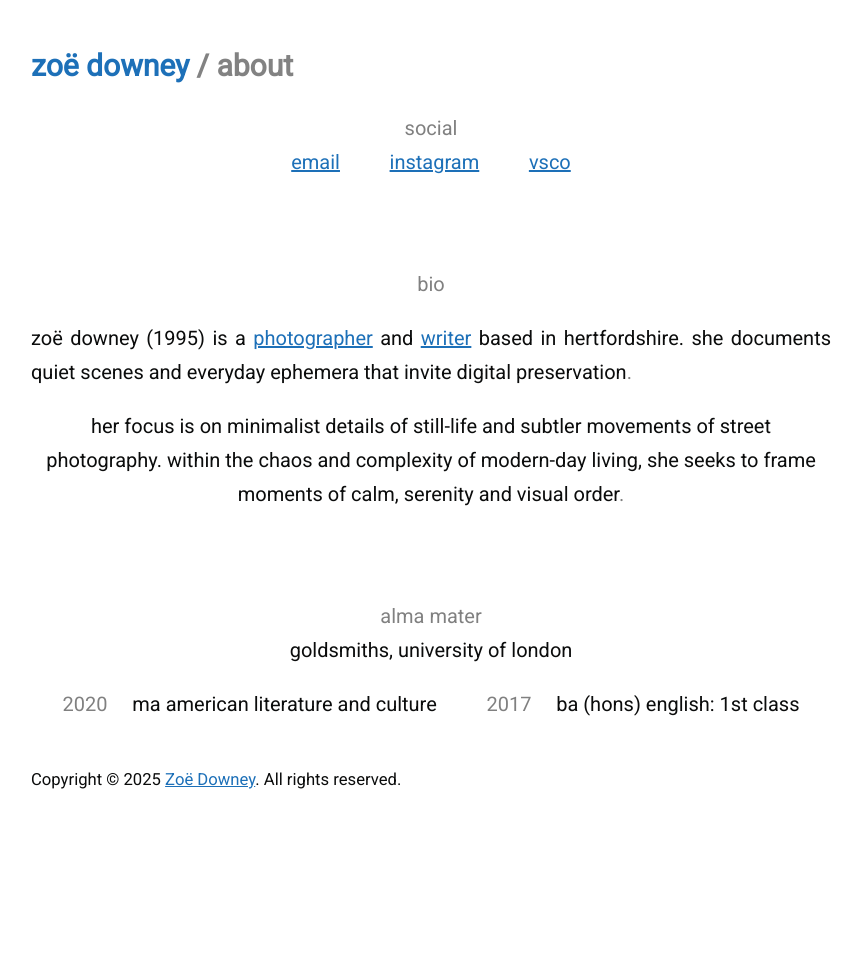
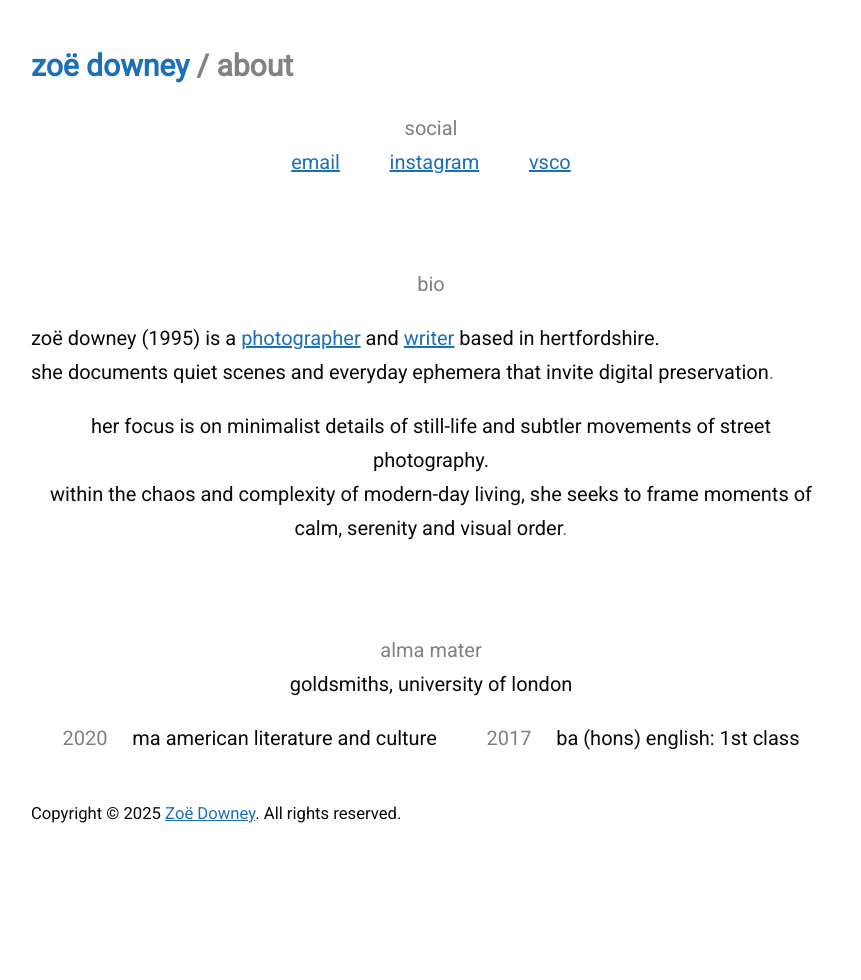
Before and after one commit to zoeurl/zoedowney.github.io, a Jekyll site: the page built from about/index.html, in a window 1280 px wide. Shown: the whole page, without its empty margins (209-1070 px from the left). Built offline with Jekyll 4.4.1, drawn with Linux system fonts in a browser that asks for light colours.

Commit message:
Update index.html

```diff
--- a/about/index.html
+++ b/about/index.html
@@ -7,9 +7,11 @@
 </p>
 <br>
 <br><font color="grey">bio</font>
-<br><p style="text-align: justify;">zoë downey (1995) is a <a href="https://www.zoedowney.com/photography/">photographer</a> and <a href="https://www.zoedowney.com/writing/">writer</a> based in hertfordshire. she documents quiet scenes and everyday ephemera that invite digital preservation<font color="grey">.</font><p>
+<br><p style="text-align: justify;">zoë downey (1995) is a <a href="https://www.zoedowney.com/photography/">photographer</a> and <a href="https://www.zoedowney.com/writing/">writer</a> based in hertfordshire.
+<br>she documents quiet scenes and everyday ephemera that invite digital preservation<font color="grey">.</font><p>
 </p>
-  her focus is on minimalist details of still-life and subtler movements of street photography. within the chaos and complexity of modern-day living, she seeks to frame moments of calm, serenity and visual order<font color="grey">.</font>
+her focus is on minimalist details of still-life and subtler movements of street photography.
+<br>within the chaos and complexity of modern-day living, she seeks to frame moments of calm, serenity and visual order<font color="grey">.</font>
 </p>
 <br>
 <br><font color="grey">alma mater</font>
```
